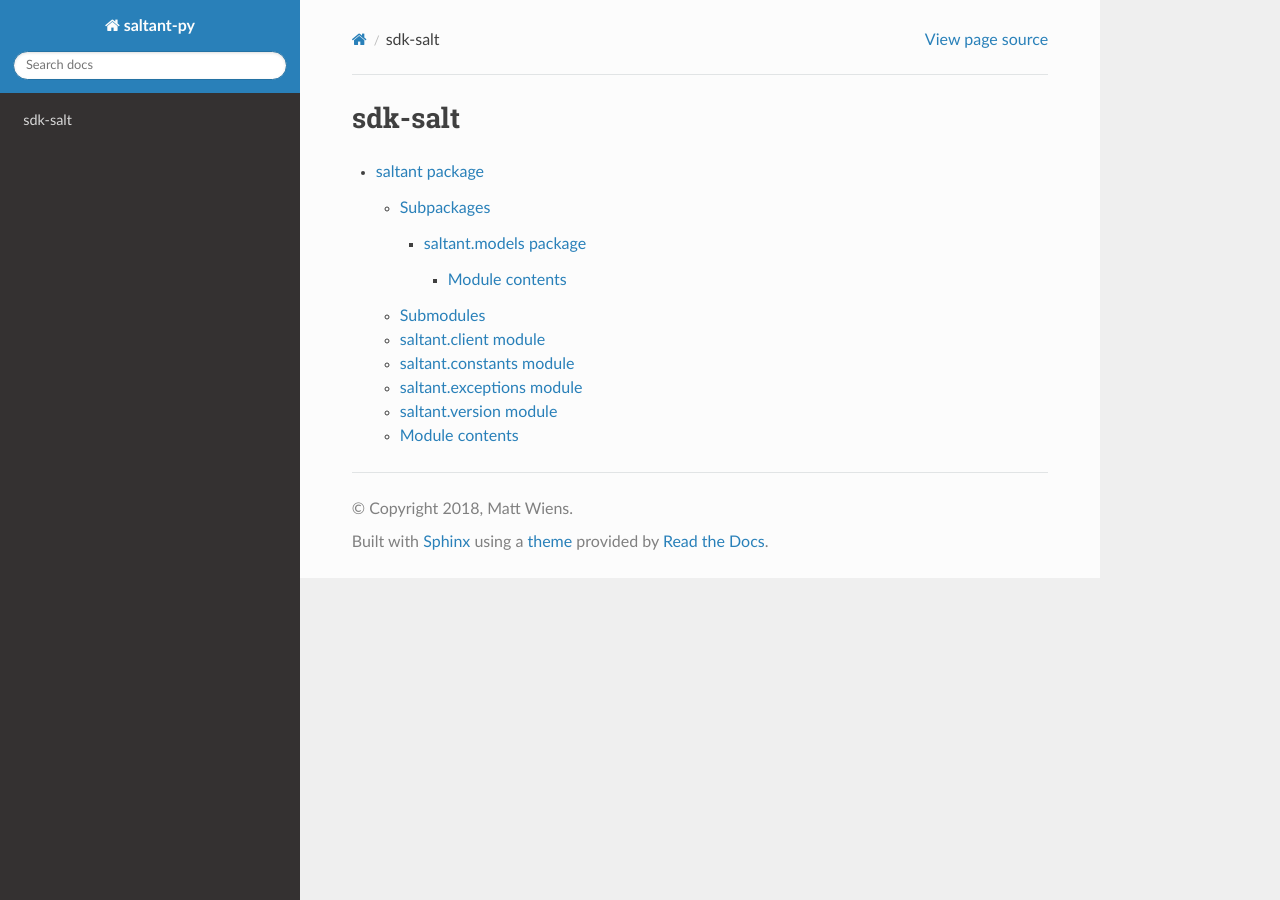
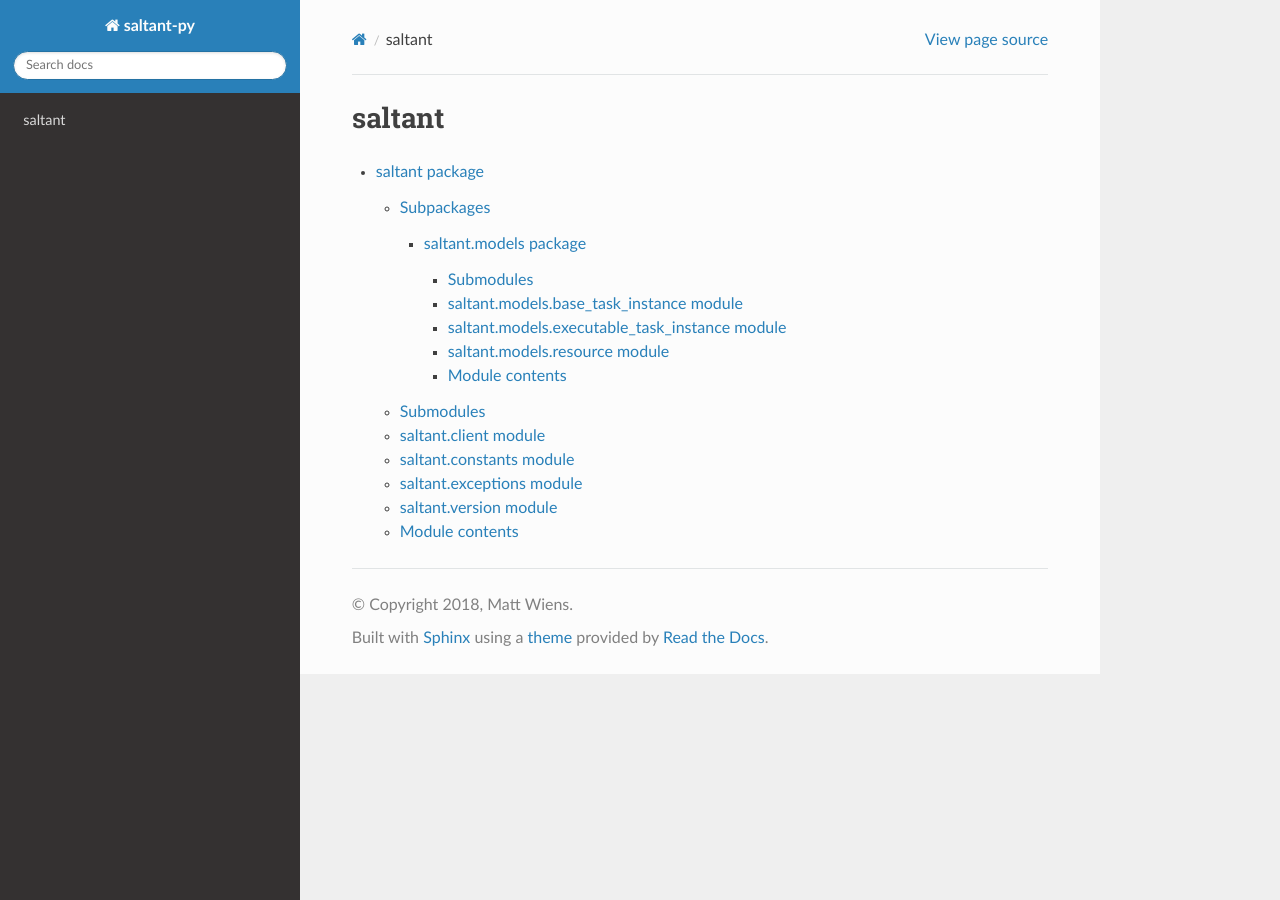
Before and after one commit to saltant-org/saltant-py, a Sphinx documentation site: the page built from docs/source/modules.rst, in a window 1280 px wide. Built offline with Sphinx 7.4.7 and the Read the Docs theme 2.0.0, drawn with Linux system fonts in a browser that asks for light colours.

Commit message:
Fix some autodoc stuff

```diff
--- a/docs/source/modules.rst
+++ b/docs/source/modules.rst
@@ -1,5 +1,5 @@
-sdk-salt
-========
+saltant
+=======
 
 .. toctree::
    :maxdepth: 4
--- a/docs/source/saltant.models.rst
+++ b/docs/source/saltant.models.rst
@@ -1,5 +1,33 @@
-saltant\.models package
-=======================
+saltant.models package
+======================
+
+Submodules
+----------
+
+saltant.models.base\_task\_instance module
+------------------------------------------
+
+.. automodule:: saltant.models.base_task_instance
+    :members:
+    :undoc-members:
+    :show-inheritance:
+
+saltant.models.executable\_task\_instance module
+------------------------------------------------
+
+.. automodule:: saltant.models.executable_task_instance
+    :members:
+    :undoc-members:
+    :show-inheritance:
+
+saltant.models.resource module
+------------------------------
+
+.. automodule:: saltant.models.resource
+    :members:
+    :undoc-members:
+    :show-inheritance:
+
 
 Module contents
 ---------------
```
Also changed, not shown: docs/source/saltant.rst (+8 -8 lines), 1 other file.
